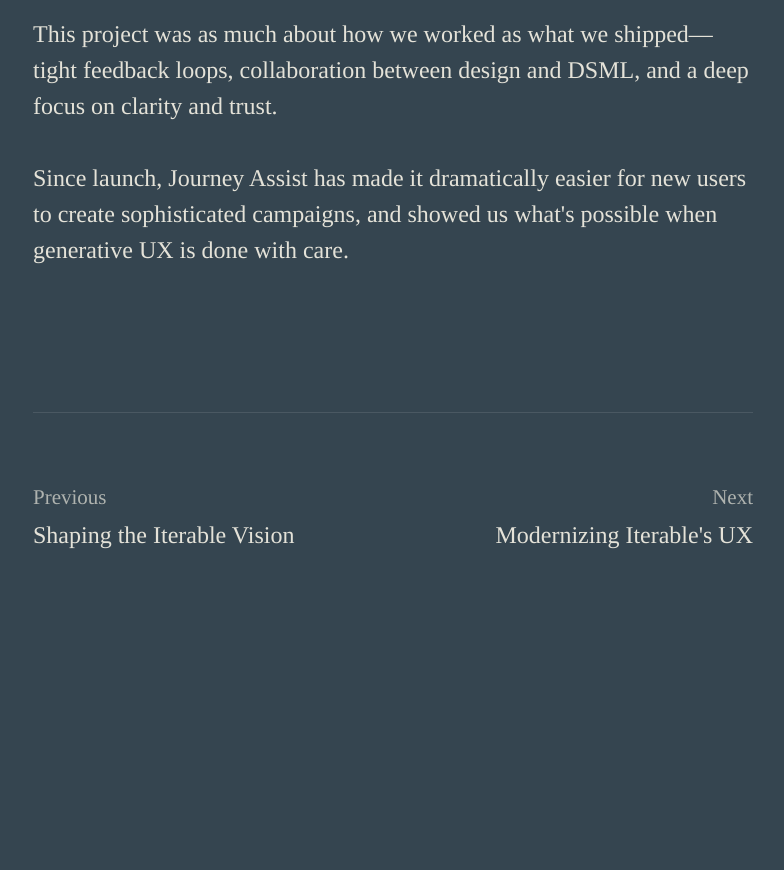
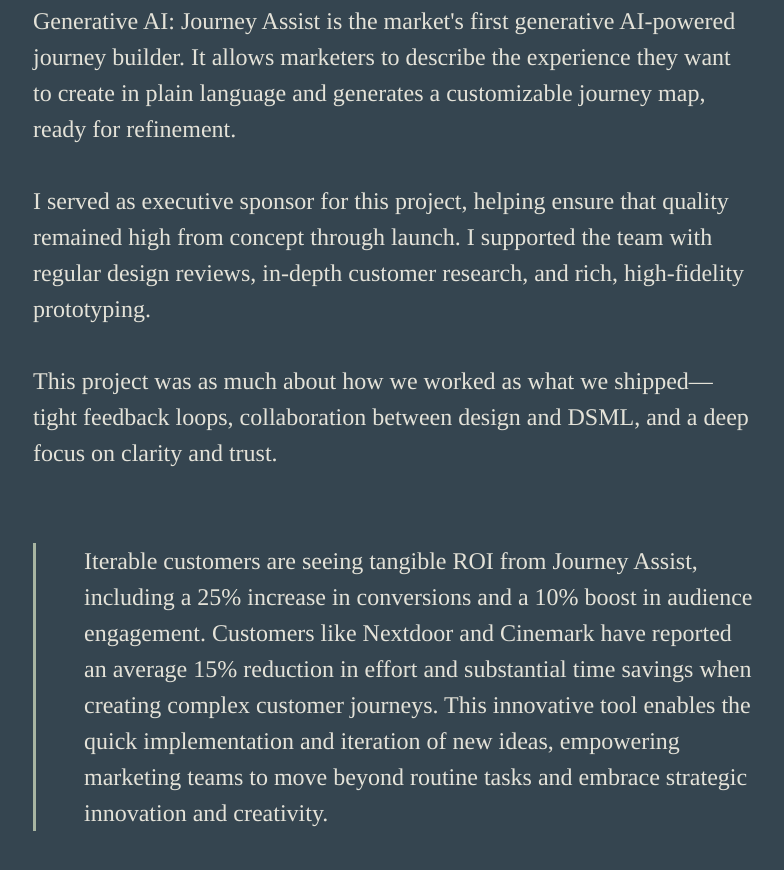
Before and after one commit to creuter/christianreuter.io, a plain HTML site: page work/ai.html in a window 1280 px wide. Shown: the part 4758-5628 px from the top of the page, without its empty margins (247-1031 px from the left). Before the commit the page ends 5367 px from the top, so only its background shows below. Drawn offline with Linux system fonts and the light colour scheme; a web font is replaced by a local one.

Commit message:
AI success metrics

```diff
--- a/work/ai.html
+++ b/work/ai.html
@@ -92,6 +92,14 @@
             like magic. It should feel like having a teammate who always knows
             the next right move.
           </p>
+          <blockquote>
+            Iterable’s AI Suite is the cherry on top, offering Predictive Goals,
+            Next Best Action insights, and Send Time Optimization to engage the
+            right users at the perfect moment. Iterable is proof that
+            personalization isn’t just a buzzword; it’s the future—and it’s
+            already here.
+          </blockquote>
+          <footer>&mdash; Helena Joshi, Loyalty, Retention & CRM Coordinator, BIG4 Holiday Parks</footer>
         </div>
         <figure class="mauve">
           <img class="project-image" src="../images/ai/journey-assist-2x.png"
@@ -119,11 +127,17 @@
             focus on clarity and trust.
           </p>
 
-          <p>
-            Since launch, Journey Assist has made it dramatically easier for new
-            users to create sophisticated campaigns, and showed us what's
-            possible when generative UX is done with care.
-          </p>
+          <blockquote>
+            Iterable customers are seeing tangible ROI from Journey Assist,
+            including a <strong>25% increase in conversions</strong> and a
+            <strong>10% boost in audience engagement.</strong> Customers like
+            Nextdoor and Cinemark have reported an average <strong>15% reduction
+              in effort and substantial time savings</strong> when creating
+            complex customer journeys. This innovative tool enables the quick
+            implementation and iteration of new ideas, empowering marketing
+            teams to move beyond routine tasks and embrace strategic innovation
+            and creativity.
+          </blockquote>
         </div>
       </article>
 
```
